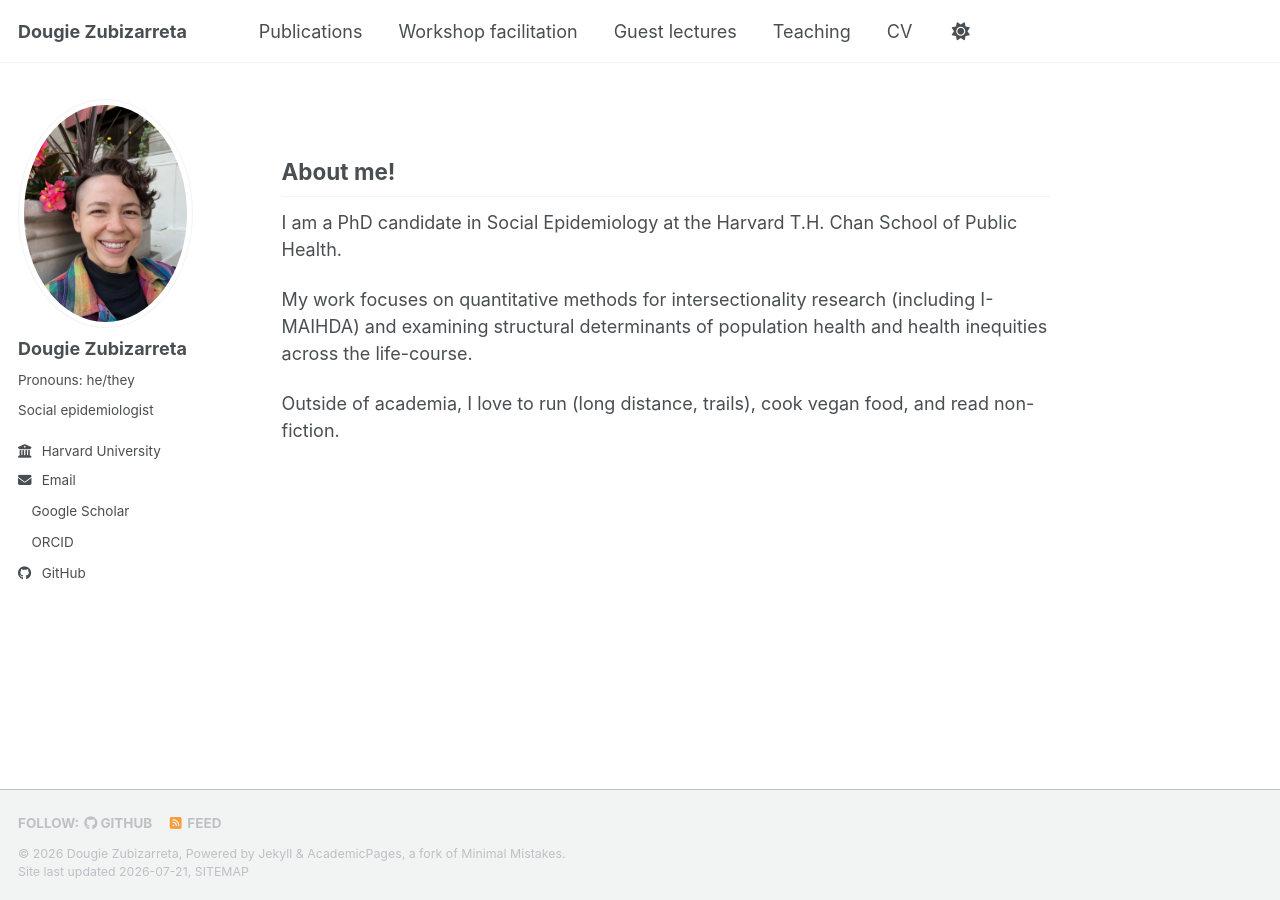
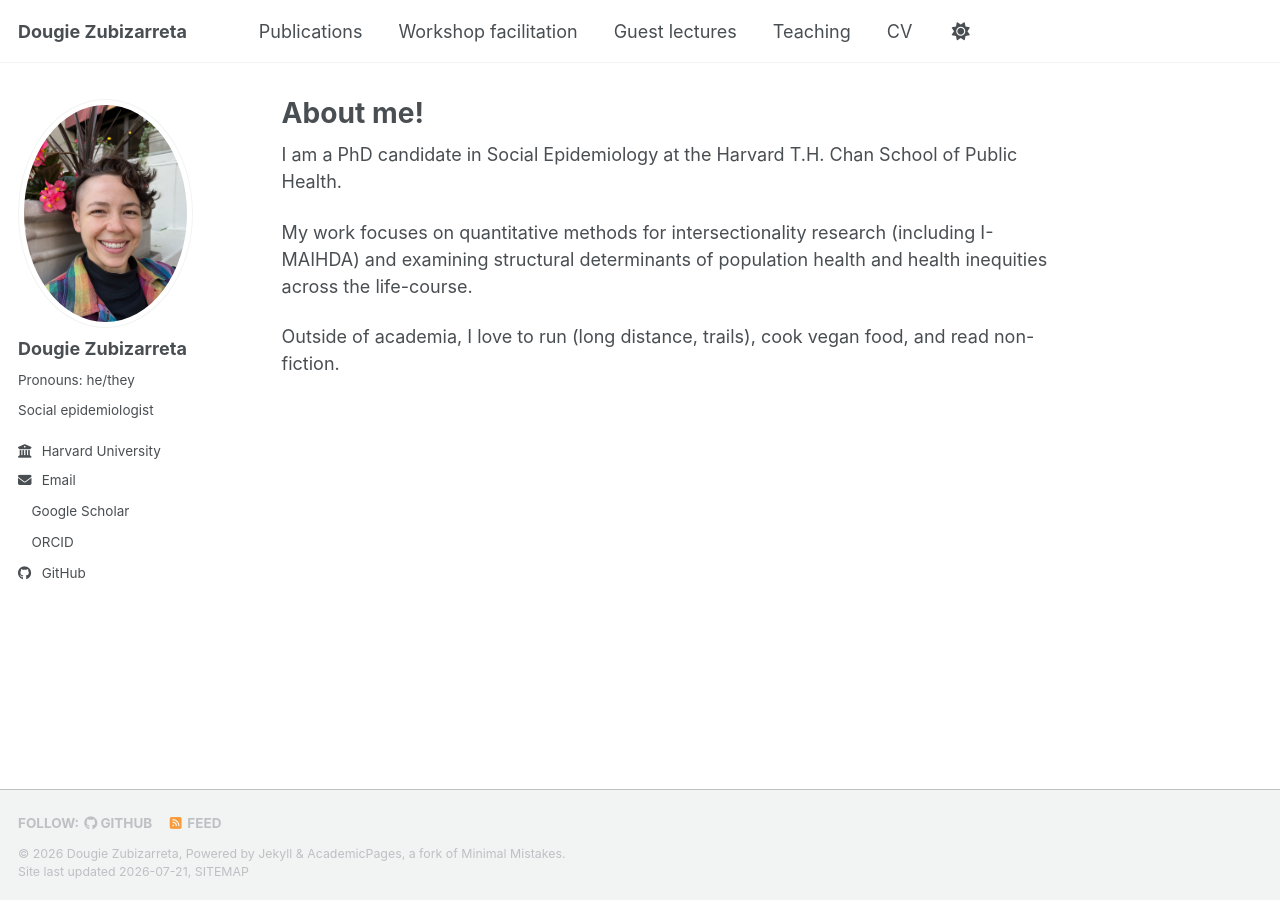
Before and after one commit to dougie-zubizarreta/dougie-zubizarreta.github.io, a Jekyll site: the page built from _pages/about.md, in a window 1280 px wide. Built offline with Jekyll 4.4.1, drawn with Linux system fonts in a browser that asks for light colours; a style sheet for code colours, icons or effects is not loaded.

```diff
--- a/_pages/about.md
+++ b/_pages/about.md
@@ -1,11 +1,9 @@
 ---
 layout: single
-title: " "
+title: "About me!"
 permalink: /dougie-zubizarreta/
 author_profile: true
 ---
-
-## About me!
 
 I am a PhD candidate in Social Epidemiology at the Harvard T.H. Chan School of Public Health.
 
```
